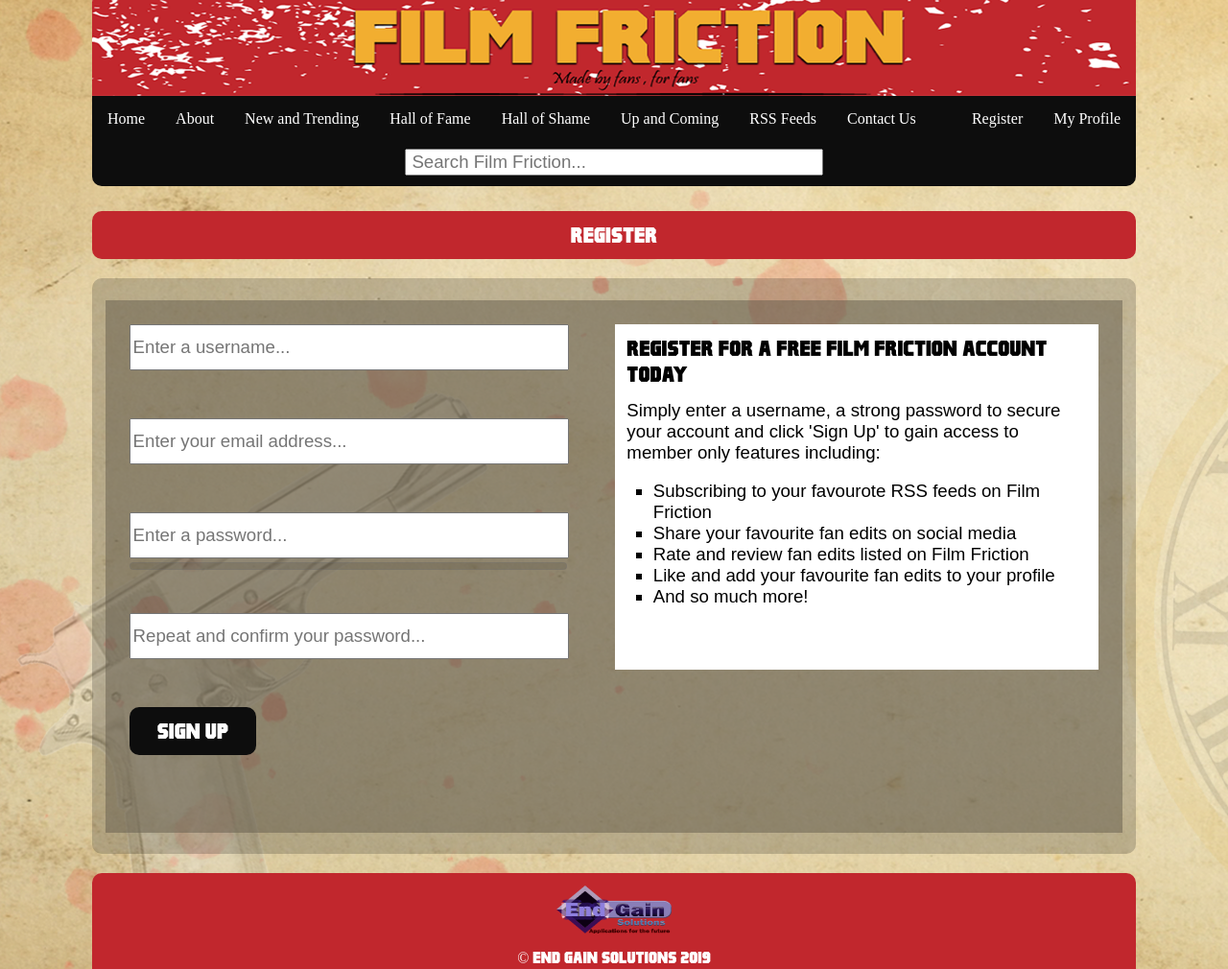
After one commit to carlgreen24678/Film-Friction, a PHP site: page /register.php in a window 1280 px wide. The commit adds this page. Shown: the whole page at 96% size. Run offline with PHP 8.4, Linux system fonts and the light colour scheme; some libraries are stand-ins or nearby versions; some web fonts are replaced.

Commit message:
Add files via upload
Contact, RSS, Register pages front end built and Login form added to My Profile on nav bar. RSS Feeds page added to nav bar

```diff
--- a/Film Friction - Desktop/header.php
+++ b/Film Friction - Desktop/header.php
@@ -7,16 +7,23 @@
 		<a href="hall-of-fame.php">Hall of Fame</a>
 		<a href="hall-of-shame.php">Hall of Shame</a>
 		<a href="up-and-coming.php">Up and Coming</a>
+		<a href="rss-feeds.php">RSS Feeds</a>
 		<a href="contact.php">Contact Us</a>
 		<div class="dropdown" style="float: right">
 			<button class="dropbtn">My Profile</button>
 			<div class="dropdown-content">
-				<a href="#">Link 1</a>
-				<a href="#">Link 2</a>
-				<a href="#">Link 3</a>
-				<a href="#">Link 4</a>
+				<p class="login-text" style="margin-top: 2.5%; font-size: 14pt; color: #f2ae30; font-family: PulpFiction">Member Area</p>
+				<form action="" method="" id="">
+					<p class="login-text">Username:</p>
+					<input type="text" name="" class="login-field">
+					<p class="login-text">Password:</p>
+					<input type="password" name="" class="login-field">
+				</form>
+				<a href="#">My Profile</a>
+				<a href="#">Logout</a>
 			</div>
 		</div>
+		<a href="register.php" style="float: right">Register</a>
 	</div>
 	<div class="search">
 		<input type="search" placeholder="Search Film Friction..." class="searchbar">
--- a/Film Friction - Desktop/login.html
+++ b/Film Friction - Desktop/login.html
@@ -115,7 +115,7 @@
 
 			</div>
 
-			<p class="big"><a href="register.html">Sign Up</a></p>
+			<p class="big"><a href="register.php">Sign Up</a></p>
 
 		</main>
 
--- a/Film Friction - Desktop/mainstyle.css
+++ b/Film Friction - Desktop/mainstyle.css
@@ -74,7 +74,7 @@
 	border: none;
 	outline: none;
 	color: #fff;
-	padding: 14px 16px;
+	padding: 16px 16px;
 	font-family: PulpFictionItalic;
 	background-color: #0d0d0d;
 	margin: 0;
@@ -126,7 +143,7 @@
 .searchbar {
 	width: 40%;
 	font-size: 14pt;
-	font-family: "Lucida Grande", "Lucida Sans Unicode", "Lucida Sans", "DejaVu Sans", Verdana, "sans-serif";
+	font-family: sans-serif;
 	padding-left: 5px;
 }
 
@@ -468,6 +485,171 @@
 	color: #fff;
 }
 
+/* Register page styling */
+.reg-conatiner {
+	width: 97.5%;
+	height: 92.5%;
+	background-color: rgba(100,93,76,0.5);
+}
+.reg-form {
+	width: 50%;
+	height: 100%;
+	float: left;
+	display: block;
+}
+.reg-field {
+	width: 85%;
+	height: 40px;
+	float: left;
+	font-size: 14pt;
+	font-family: sans-serif;
+}
+.reg-button {
+	width: 25%;
+	height: 50px;
+	background-color: #0d0d0d;
+	font-family: PulpFiction;
+	font-size: 16pt;
+	color: #fff;
+	margin-left: 25px;
+	border-style: none;
+	border-radius: 10px;
+}
+.reg-button:hover {
+	background-color: #f2ae30;
+	cursor: pointer;
+}
+/* Password strength checker */
+meter {
+	margin: 0 0 1em 25px;
+	width: 86%;
+	height: 1em;
+}
+meter::-webkit-meter-bar {
+	background: none;
+	background-color: rgba(0,0,0,0.1);
+}
+meter[value="1"]::-webkit-meter-optimum-value { background: red; }
+meter[value="2"]::-webkit-meter-optimum-value { background: yellow; }
+meter[value="3"]::-webkit-meter-optimum-value { background: orange; }
+meter[value="4"]::-webkit-meter-optimum-value { background: green; }
+
+meter[value="1"]::-moz-meter-bar { background: red; }
+meter[value="2"]::-moz-meter-bar { background: yellow; }
+meter[value="3"]::-moz-meter-bar { background: orange; }
+meter[value="4"]::-moz-meter-bar { background: green; }
+
+#password-strength-text {
+	margin: 0 0 0 25px;
+}
+
+.reg-info {
+	width: 50%;
+	height: 100%;
+	float: left;
+	display: flex;
+	justify-content: center;
+}
+.reg-info-container {
+	width: 95%;
+	height: 65%;
+	background-color: #fff;
+	margin-top: 25px;
+	margin-right: 25px;
+}
+.reg-info-title {
+	font-family: PulpFiction;
+	font-size: 16pt;
+	margin: 2.5%;
+}
+.reg-info-text {
+	font-size: 14pt;
+	font-family: sans-serif;
+	margin: 2.5%;
+}
+ul.reg-list {
+	font-size: 14pt;
+	font-family: sans-serif;
+	list-style-type: square;
+}
+
+/* Contact page styling */
+.contact-container {
+	width: 97.5%;
+	height: 92.5%;
+	background-color: rgba(100,93,76,0.5);
+}
+.contact-form {
+	width: 75%;
+	height: auto;
+	margin: 0 auto;
+}
+.contact-field {
+	width: 60%;
+	height: 40px;
+	float: left;
+	margin: 25px 15%;
+	font-size: 14pt;
+	font-family: sans-serif;
+}
+.contact-button {
+	width: 25%;
+	height: 50px;
+	margin-left: 15%;
+	background-color: #0d0d0d;
+	font-family: PulpFiction;
+	font-size: 16pt;
+	color: #fff;
+	border-style: none;
+	border-radius: 10px;
+}
+.contact-button:hover {
+	background-color: #f2ae30;
+	cursor: pointer;
+}
+
+/* RSS Feeds page styling */
+.rss-main-container {
+	width: 97.5%;
+	height: 92.5%;
+	background-color: rgba(100,93,76,0.5);
+	margin: 25px 0;
+}
+.rss-container {
+	width: 20%;
+	height: auto;
+	margin: 0 2.5%;
+	float: left;
+}
+.rss-title {
+	font-family: PulpFictionItalic;
+	font-size: 14pt;
+	color: #fff;
+	background-color: #0d0d0d;
+	width: 100%;
+	height: 40px;
+	display: flex;
+	justify-content: center;
+	align-items: center;
+}
+.rss-content {
+	width: 96%;
+	height: auto;
+	padding: 2%;
+	background-color: #fff;
+	color: #0d0d0d;
+	font-size: 12pt;
+	font-family: sans-serif;
+}
+
+/* Up and Coming page styling */
+.up-container {
+	width: 97.5%;
+	height: 92.5%;
+	background-color: rgba(100,93,76,0.5);
+}
+
+
 
 
 
--- /dev/null
+++ b/Film Friction - Desktop/register.php
@@ -0,0 +1,78 @@
+<!doctype html>
+<html>
+	<head>
+		<meta charset="utf-8">
+		<!-- content security for android -->
+		<!-- look here: http://stackoverflow.com/questions/30212306/no-content-security-policy-meta-tag-found-error-in-my-phonegap-application -->
+		<meta http-equiv="Content-Security-Policy" content="default-src * data: gap: https://ssl.gstatic.com 'unsafe-eval'; style-src 'self' 'unsafe-inline'; media-src *; script-src * 'unsafe-inline';">
+		<title>Register for Film Friction</title>
+		<link href="mainstyle.css" rel="stylesheet" type="text/css" />
+		<script type="text/javascript" src="js/jquery-2.2.3.min.js"></script>
+		<script type="text/javascript" src="js/functions.js"></script>
+		<!-- Password strength checker script -->
+		<script src="https://cdnjs.cloudflare.com/ajax/libs/zxcvbn/4.2.0/zxcvbn.js"></script>
+	</head>
+<body>
+	<?php include('header.php') ?>
+	<div class="page-title">Register</div>
+	<div class="main-container" style="display: flex;justify-content: center;align-items: center; height: 600px">
+		<div class="reg-conatiner">
+			<form action="" method="" id="" class="reg-form">
+				<input type="text" name="" placeholder="Enter a username..." class="reg-field" required>
+				<input type="text" name="" placeholder="Enter your email address..." class="reg-field" required>
+				<input type="password" name="" id="password" placeholder="Enter a password..." class="reg-field" required style="margin-bottom: 0">
+				<meter max="4" id="password-strength-meter" value="0"></meter>
+				<p id="password-strength-text"></p>
+				<input type="password" name="" placeholder="Repeat and confirm your password..." class="reg-field" required>
+				<input type="submit" value="Sign Up" class="reg-button">
+			</form>
+			<script>
+				var strength = {
+				0: "Worst ☹",
+				1: "Bad ☹",
+				2: "Weak ☹",
+				3: "Good ☺",
+				4: "Strong ☻"
+				}
+
+				var password = document.getElementById('password');
+				var meter = document.getElementById('password-strength-meter');
+				var text = document.getElementById('password-strength-text');
+
+				password.addEventListener('input', function(){
+				var val = password.value;
+				var result = zxcvbn(val);
+
+				// Update the password strength meter
+				meter.value = result.score;
+
+				// Update the text indicator
+				if(val !== "") {
+					text.innerHTML = "Strength: " + "<strong>" + strength[result.score] + "</strong>" + "<span class='feedback'>" + result.feedback.warning + " " + result.feedback.suggestions + "</span";
+				}
+				else {
+					text.innerHTML = "";
+				}
+				});
+			</script>
+			<div class="reg-info">
+				<div class="reg-info-container">
+					<p class="reg-info-title">Register for a free Film Friction account today!</p>
+					<p class="reg-info-text">
+						Simply enter a username, a strong password to secure your account and click 'Sign Up' to gain access to member only
+						features including:
+					</p>
+					<ul class="reg-list">
+						<li>Subscribing to your favourote RSS feeds on Film Friction</li>
+						<li>Share your favourite fan edits on social media</li>
+						<li>Rate and review fan edits listed on Film Friction</li>
+						<li>Like and add your favourite fan edits to your profile</li>
+						<li>And so much more!</li>
+					</ul>
+				</div>
+			</div>
+		</div>
+	</div>
+	<?php include('footer.php') ?>
+</body>
+</html>
```
Also changed, not shown: other parts of Film Friction - Desktop/mainstyle.css (+21 -4 lines), Film Friction - Desktop/contact.php (+12 -2 lines), Film Friction - Desktop/js/ff.js (added, +26 -0 lines), Film Friction - Desktop/mailer.php (added, +20 -0 lines), Film Friction - Desktop/rss-feeds.php (added, +50 -0 lines), Film Friction - Desktop/up-and-coming.php (+7 -1 lines).
